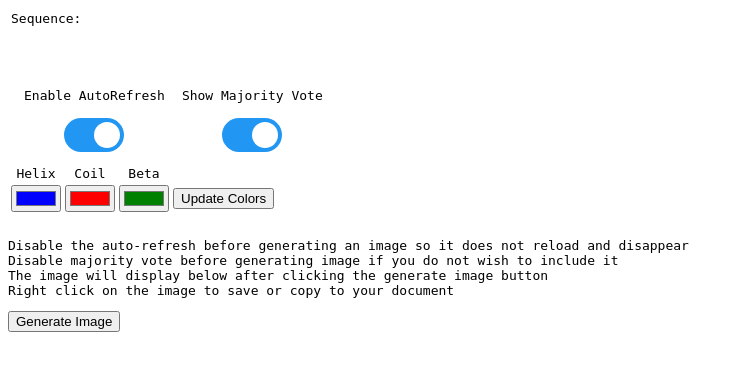
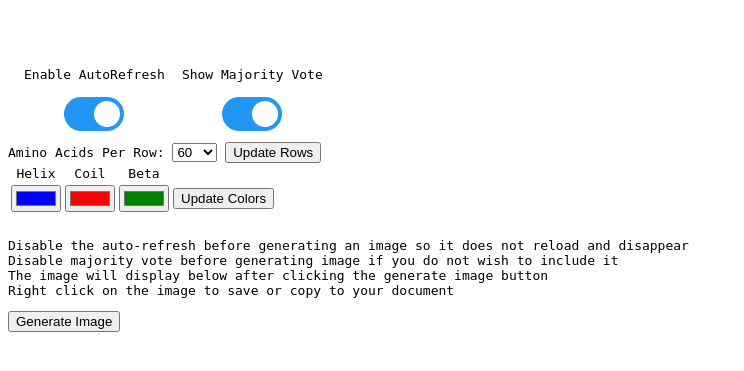
Before and after one commit to zahidul23/sspred, a Flask app: page /dboutput/1 in a window 1280 px wide. Shown: the top 371 px of the page, without its empty margins (0-744 px from the left). Run offline with Flask 2, Linux system fonts and the light colour scheme; data that the repository does not hold is empty; some libraries are stand-ins or nearby versions.

Commit message:
removed row length input from index, added it as drop down to dboutput

```diff
--- a/templates/dboutput.html
+++ b/templates/dboutput.html
@@ -72,9 +72,8 @@
 </head>
 <body style="font-family:monospace;">
 
-
 <table id="mytable" border="0">
-
+<!--
 	<tr id="counterRow" style="display:none;">
 		<td align="right"></td>
 		<td id='charCounter'></td>
@@ -163,8 +162,8 @@
 		<td align="right">Majority Vote:</td>
 		<td id='majorityvote'></td>
 	</tr>
+-->
 </table>
-
 <br/><br/><br/>
 <table style="text-align: center; padding-bottom: 10px; border-spacing: 15px 0rem;">
 <tr>
@@ -178,7 +177,7 @@
 <tr>
 	<td>
 	<label class="switch">
-	  <input type="checkbox" id="togglerefresh" onclick="toggleRefesh()" checked>
+	  <input type="checkbox" id="togglerefresh" onclick="toggleRefresh()" checked>
 	  <span class="slider round"></span>
 	</label>
 	</td>
@@ -191,6 +190,17 @@
 	</td>
 </tr>
 </table>
+<div>
+	Amino Acids Per Row:
+	<select id="rowfield">
+	  <option value="60">60</option>
+	  <option value="70">70</option>
+	  <option value="80">80</option>
+	  <option value="90">90</option>
+	  <option value="100">100</option>
+	</select>
+	<button id="updaterows">Update Rows</button>
+</div>
 <table style="text-align: center; padding-bottom: 10px">
 	<tr>
 		<td>Helix</td>
@@ -220,6 +230,185 @@
 
 <script type="text/javascript">
 	var a = {{ data | safe}};
+
+	var statusproduct = 1;
+	//Generates the rows of results. Takes a length which is the number of amino acids per row
+	function generateRows(length)
+	{
+		var sites = []; //array containing which sites are completed
+
+		//fill sites
+		for (var key of Object.keys(a[0]))
+		{
+			if (key.slice(key.length -4) == "stat")
+			{
+				statusproduct *= a[0][key];
+				if (a[0][key] == 1 || a[0][key] == 3)
+				{
+					var name = key.slice(0,-4);
+					sites.push(name); //push sites with status 1 or 3 into array
+				}
+			}
+		}
+
+
+		var counter = drawCounter(a[0]['seq']);
+
+		var rows = 0;
+		if(a[0]['seq'].length%length != 0) //if the sequence length = row length, there only needs to be 1 row
+		{
+			rows = Math.floor(a[0]['seq'].length/length)
+		}
+		rows++;
+
+		var output = "";
+		for(var i = 0; i < rows; i++)
+		{
+			//counter row
+			output += "<tr class='counterRow' style='display: table-row;'><td align=''right'></td>";
+			output += "<td class='charCounter'>" + counter.substring(length * i, length * (i + 1)).replace(/ /g, "&nbsp;") + "</td></tr>"; //replace afterwards so that &nbsp will not be substringinged out
+
+			//sequence row
+			output += "<tr class='seqRow'> <td align='right' class='seqLabel'>Sequence:</td>";
+			output += "<td class='seq'>" + a[0]['seq'].substring(length * i, length * (i + 1)) + "</td></tr>";
+
+			//site rows
+			for(var j = 0; j < sites.length; j++)
+			{
+				//pred
+				output += "<tr class='" + sites[j] + "prow' style='display: table-row;'>";
+				output += "<td align='right'>" + sites[j].toUpperCase() + " Pred:</td>";
+				output += "<td class='" + sites[j] + "pred' class='pred'>";
+				var predstring = a[0][sites[j]+'pred'].substring(length * i, length * (i + 1));
+				predstring = predstring.replace(/C/g,'<span class="c" style="color: red;">C</span>');
+				predstring = predstring.replace(/H/g,'<span class="h" style="color: blue;">H</span>');
+				predstring = predstring.replace(/E/g,'<span class="e" style="color: green;">E</span>');
+				output += predstring + "</td></tr>";
+
+				//conf
+				if(a[0][sites[j] + 'stat'] == 1) //only show conf is status is 1
+				{
+					output += "<tr class='" + sites[j] + "crow' style='display: table-row;'>";
+					output += "<td align='right'>" + sites[j].toUpperCase() + " Conf:</td>";
+					output += "<td class='" + sites[j] + "conf'>" + a[0][sites[j] + 'conf'].substring(length * i, length * (i + 1)) + "</td></tr>"
+				}
+			}
+
+			if(a[0]['majorityvote'] != null)
+			{
+				//majority vote row
+				output += "<tr class='majrow' style='display: table-row;'><td align='right'>Majority Vote:</td>";
+				output += "<td class='majorityvote'>"
+				var mvotestring = a[0]['majorityvote'].substring(length * i, length * (i + 1));
+				mvotestring = mvotestring.replace(/C/g,'<span class="c" style="color: red;">C</span>');
+				mvotestring = mvotestring.replace(/H/g,'<span class="h" style="color: blue;">H</span>');
+				mvotestring = mvotestring.replace(/E/g,'<span class="e" style="color: green;">E</span>');
+				output += mvotestring + "</td></tr>";
+			}
+
+			output += "<br >";
+		}
+
+		var table = document.getElementById('mytable');
+		table.innerHTML = output;
+	}
+
+	generateRows(60);
+
+	if (statusproduct != 0){
+		document.getElementById("togglerefresh").checked = false
+		window.stop();
+	}
+
+	$('#updaterows').on('click', function()
+	{	//may need a better check for >=60 and decimals
+		var rownum = document.getElementById('rowfield');
+		if(rownum.value >= 60)
+		{
+			generateRows(rownum.value);
+		}
+	});
+
+	$('#updatecolor').on('click', function() {
+		var clist = document.getElementsByClassName('c');
+		for (var i = 0; i < clist.length; i++){
+			clist[i].style.color =  document.getElementById("ccolor").value;
+		}
+
+		var elist = document.getElementsByClassName('e');
+		for (var i = 0; i < elist.length; i++){
+			elist[i].style.color =  document.getElementById("ecolor").value;
+		}
+
+		var hlist = document.getElementsByClassName('h');
+		for (var i = 0; i < hlist.length; i++){
+			hlist[i].style.color =  document.getElementById("hcolor").value;
+		}
+	});
+
+	function toggleRefresh(){
+		console.log("Toggled Refresh");
+		var checkBox = document.getElementById("togglerefresh");
+		if(checkBox.checked == true){
+			location.reload();
+		}
+		else{
+			window.stop();
+		}
+	}
+
+	function toggleMajority(){
+		var checkBox = document.getElementById("togglemajority");
+		var rows = document.getElementsByClassName("majrow");
+
+		for(var i = 0; i < rows.length; i++)
+		{
+			if(checkBox.checked == true)
+			{
+				rows[i].style.display = "table-row";
+				//document.getElementById('majrow').style.display = "table-row";
+			}
+			else
+			{
+				rows[i].style.display = "none";
+				//document.getElementById('majrow').style.display = "none";
+			}
+		}
+	}
+
+	function drawCounter(mySeq){
+		var j=0;
+		var p = 1;
+		var counterstr = '';
+		while (j < mySeq.length){
+			if (j%10 != 0){
+				//counterstr += '&nbsp;';
+				counterstr += ' ';
+				j = j+1;
+			}
+			else{
+				for (k=0; k < p.toString().length; k++){
+					counterstr += p.toString()[k].toString();
+					j=j+1;
+				}
+				p = p+10;
+			}
+		}
+		//console.log(counterstr);
+		return counterstr;
+	}
+
+	$('#genimage').on('click', function() {
+		html2canvas(document.getElementById('mytable'),{scale:1}).then(function(canvas) {
+		const myNode = document.getElementById("imgoutput");
+		while (myNode.firstChild) {
+			myNode.removeChild(myNode.firstChild);
+		 }
+		document.getElementById('imgoutput').append(canvas);
+		});
+	});
+
+	/*
 	document.getElementById('seq').innerHTML = a[0]['seq'];
 	document.getElementById('counterRow').style.display = "table-row";
 	document.getElementById('charCounter').innerHTML = drawCounter(a[0]['seq']);
@@ -229,6 +418,8 @@
 	mvotestring = mvotestring.replace(/E/g,'<span class="e" style="color: green;">E</span>');
 	document.getElementById('majorityvote').innerHTML = mvotestring;
 	document.getElementById('majrow').style.display = "table-row";
+
+
 
 	var statusproduct = 1
 	for (var key of Object.keys(a[0])){
@@ -250,83 +441,7 @@
 			}
 		}
 	}
-
-	if (statusproduct != 0){
-		document.getElementById("togglerefresh").checked = false
-		window.stop();
-	}
-
-	$('#updatecolor').on('click', function() {
-		var clist = document.getElementsByClassName('c');
-		for (var i = 0; i < clist.length; i++){
-			clist[i].style.color =  document.getElementById("ccolor").value;
-		}
-
-		var elist = document.getElementsByClassName('e');
-		for (var i = 0; i < elist.length; i++){
-			elist[i].style.color =  document.getElementById("ecolor").value;
-		}
-
-		var hlist = document.getElementsByClassName('h');
-		for (var i = 0; i < hlist.length; i++){
-			hlist[i].style.color =  document.getElementById("hcolor").value;
-		}
-	});
-
-	function toggleRefesh(){
-		console.log("Toggled Refresh");
-		var checkBox = document.getElementById("togglerefresh");
-		if(checkBox.checked == true){
-			location.reload();
-		}
-		else{
-			window.stop();
-
-		}
-	}
-
-	function toggleMajority(){
-		var checkBox = document.getElementById("togglemajority");
-		if(checkBox.checked == true){
-			document.getElementById('majrow').style.display = "table-row";
-		}
-		else{
-			document.getElementById('majrow').style.display = "none";
-		}
-	}
-
-	function drawCounter(mySeq){
-		var j=0;
-		var p = 1;
-		var counterstr = '';
-		while (j < mySeq.length){
-			if (j%10 != 0){
-				counterstr += '&nbsp;';
-				j = j+1;
-			}
-			else{
-				for (k=0; k < p.toString().length; k++){
-					counterstr += p.toString()[k].toString();
-					j=j+1;
-				}
-				p = p+10;
-			}
-		}
-		console.log(counterstr);
-		return counterstr;
-	}
-
-
-
-	$('#genimage').on('click', function() {
-		html2canvas(document.getElementById('mytable'),{scale:1}).then(function(canvas) {
-		const myNode = document.getElementById("imgoutput");
-		while (myNode.firstChild) {
-			myNode.removeChild(myNode.firstChild);
-		 }
-		document.getElementById('imgoutput').append(canvas);
-		});
-	});
+	*/
 	</script>
 </body>
 </html>
```
Also changed, not shown: forms.py (+2 -6 lines). Lines whose indentation alone changed are shown as unchanged.
